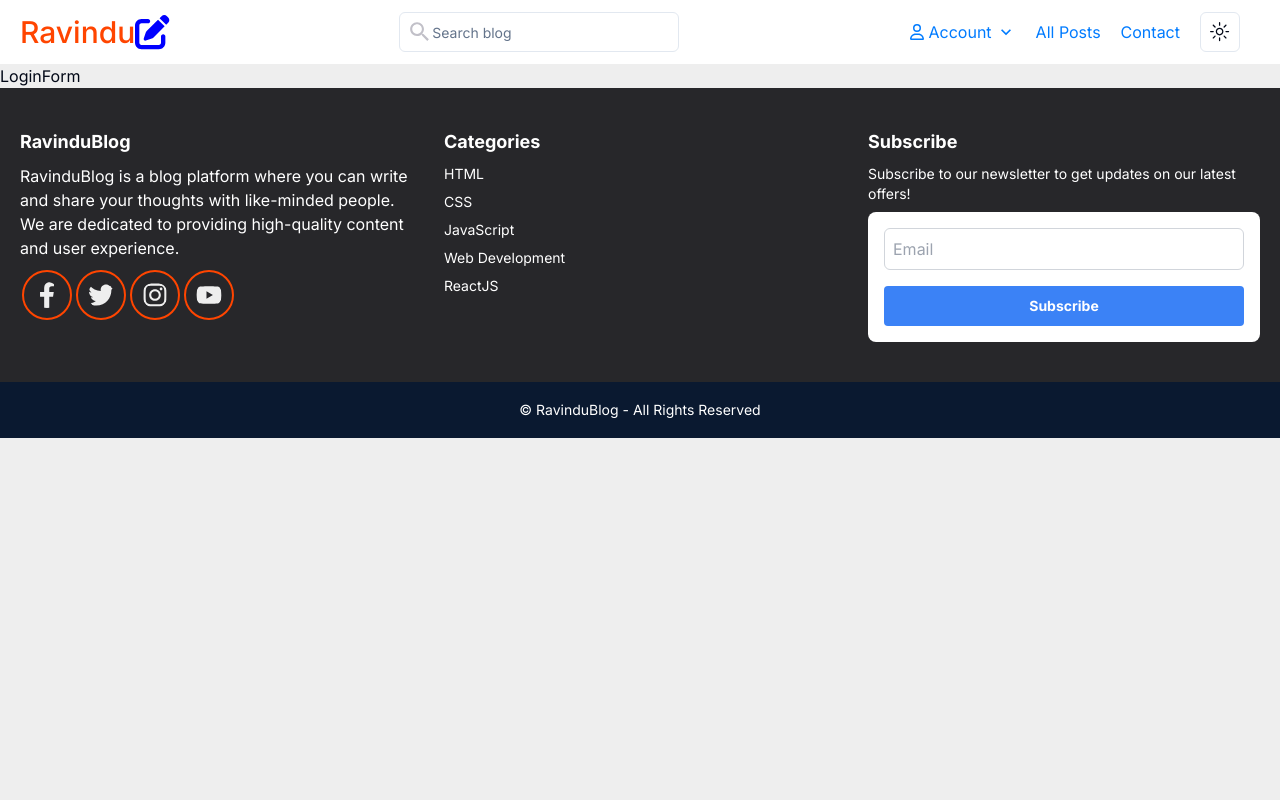
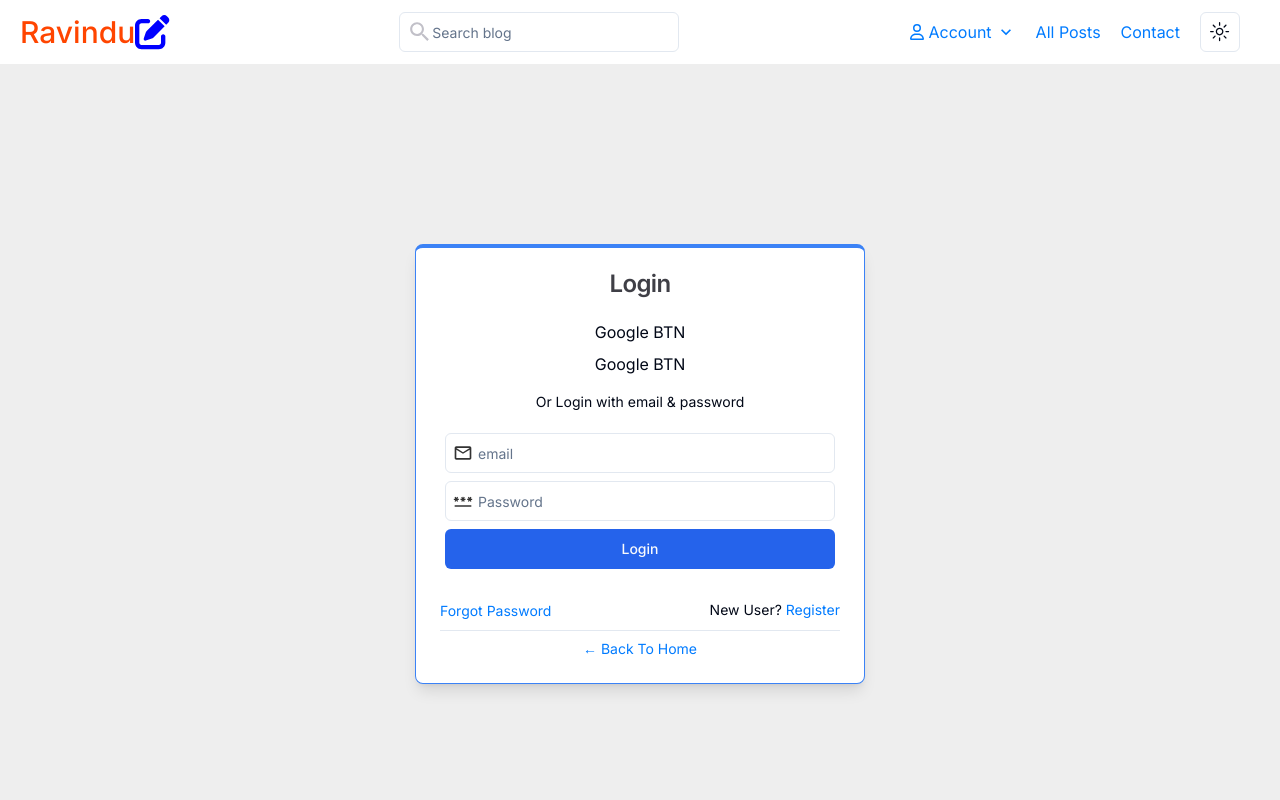
Before and after one commit to IT22898920/Fullstack-NextJS-RavinduBlog-AI-, a Next.js app: page /login in a window 1280 px wide. Shown: the top 800 px of the page. Built offline with nearby package versions, Linux system fonts and the light colour scheme.

Commit message:
login page

```diff
--- /dev/null
+++ b/src/@/components/ui/card.jsx
@@ -0,0 +1,50 @@
+import * as React from "react"
+
+import { cn } from "@/lib/utils"
+
+const Card = React.forwardRef(({ className, ...props }, ref) => (
+  <div
+    ref={ref}
+    className={cn("rounded-lg border bg-card text-card-foreground shadow-sm", className)}
+    {...props} />
+))
+Card.displayName = "Card"
+
+const CardHeader = React.forwardRef(({ className, ...props }, ref) => (
+  <div
+    ref={ref}
+    className={cn("flex flex-col space-y-1.5 p-6", className)}
+    {...props} />
+))
+CardHeader.displayName = "CardHeader"
+
+const CardTitle = React.forwardRef(({ className, ...props }, ref) => (
+  <h3
+    ref={ref}
+    className={cn("text-2xl font-semibold leading-none tracking-tight", className)}
+    {...props} />
+))
+CardTitle.displayName = "CardTitle"
+
+const CardDescription = React.forwardRef(({ className, ...props }, ref) => (
+  <p
+    ref={ref}
+    className={cn("text-sm text-muted-foreground", className)}
+    {...props} />
+))
+CardDescription.displayName = "CardDescription"
+
+const CardContent = React.forwardRef(({ className, ...props }, ref) => (
+  <div ref={ref} className={cn("p-6 pt-0", className)} {...props} />
+))
+CardContent.displayName = "CardContent"
+
+const CardFooter = React.forwardRef(({ className, ...props }, ref) => (
+  <div
+    ref={ref}
+    className={cn("flex items-center p-6 pt-0", className)}
+    {...props} />
+))
+CardFooter.displayName = "CardFooter"
+
+export { Card, CardHeader, CardFooter, CardTitle, CardDescription, CardContent }
--- a/src/components/auth/LoginForm.jsx
+++ b/src/components/auth/LoginForm.jsx
@@ -1,7 +1,127 @@
+"use client";
 import React from 'react';
+import {
+  Card,
+  CardContent,
+  CardDescription,
+  CardFooter,
+  CardHeader,
+  CardTitle,
+} from "@/components/ui/card"
+import { zodResolver } from "@hookform/resolvers/zod"
+import { useForm } from "react-hook-form"
+import { z } from "zod"
+import { Button } from "@/components/ui/button";
+import { Form, FormControl, FormField, FormItem, FormLabel, FormMessage } from "@/components/ui/form";
+import { Input } from "@/components/ui/input";
+import { MdMailOutline, MdPassword } from 'react-icons/md';
+import Link from 'next/link';
+import { Separator } from "../ui/separator";
+
+const FormSchema = z.object({
+  email: z.string().min(6, {
+    message: "Email must be at least 6 characters.",
+  }),
+  password: z.string().min(6, {
+    message: "password must be at least 6 characters.",
+  }),
+});
 
 export default function LoginForm() {
+
+  const form = useForm({
+    resolver: zodResolver(FormSchema),
+    defaultValues: {
+      email: "",
+      password: "",
+      },
+  });
+
+  function onSubmit(values) {
+    const {email, password} = values
+    console.log(values);
+
+  }
+
   return (
-    <div>LoginForm</div>
+    <div className="grid place-items-center h-screen">
+      <Card className="w-[450px] shadow-lg border-t-4 border-blue-500">
+        <CardHeader>
+          <CardTitle className="text-center">Login</CardTitle>
+        </CardHeader>
+        <CardContent>
+          <div className="mb-4 flex flex-col items-center space-y-2">
+            {/* <GoogleBtn />
+            <GithubBtn /> */}
+            <p>Google BTN</p>
+            <p>Google BTN</p>
+          </div>
+          <p className="text-sm text-center mb-2">
+            Or Login with email & password
+          </p>
+
+          <Form {...form}>
+            <form onSubmit={form.handleSubmit(onSubmit)} className="border border-white rounded-md p-1 space-y-2">
+              <FormField
+                control={form.control}
+                name="email"
+                render={({ field }) => (
+                  <FormItem className="relative">
+                    <FormLabel className="absolute left-2 top-2.5">
+                      <MdMailOutline size={20} color="#333" />
+                    </FormLabel>
+                    <FormControl>
+                      <Input className="pl-8 w-full" placeholder="email" {...field} />
+                    </FormControl>
+                    <FormMessage />
+                  </FormItem>
+                )}
+              />
+              <FormField
+                control={form.control}
+                name="password"
+                render={({ field }) => (
+                  <FormItem className="relative">
+                    <FormLabel className="absolute left-2 top-2.5">
+                      <MdPassword size={20} color="#333" />
+                    </FormLabel>
+                    <FormControl>
+                      <Input
+                        type="password"
+                        className="pl-8 w-full"
+                        placeholder="Password"
+                        {...field}
+                      />
+                    </FormControl>
+                    <FormMessage />
+                  </FormItem>
+                )}
+              />
+                <Button className="w-full mt-2" type="submit">
+                  Login
+                </Button>
+              </form>
+          </Form>
+
+        </CardContent>
+        <CardFooter className="flex flex-col">
+          <div className="w-full flex items-center justify-between ">
+            <p className="text-left">
+              <Link className="text-sm" href={"/forgot"}>
+                Forgot Password
+              </Link>
+            </p>
+            <p className="text-sm">
+              New User? <Link href={"/register"}>Register</Link>
+            </p>
+          </div>
+          <Separator className="h-[0.5px] my-2" />
+          <p className="text-sm">
+              <Link href={"/"}>&larr; Back To Home</Link>
+            </p>
+        </CardFooter>
+      </Card>
+
+    </div>
   );
 }
```
